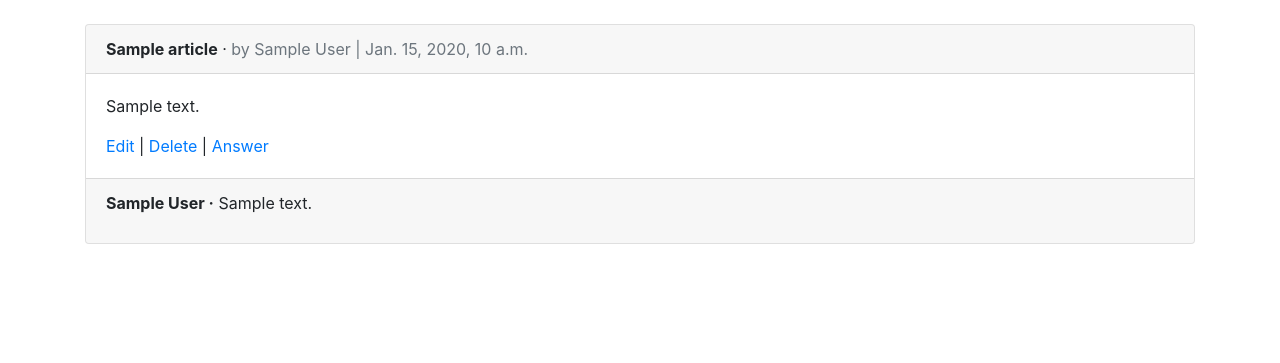
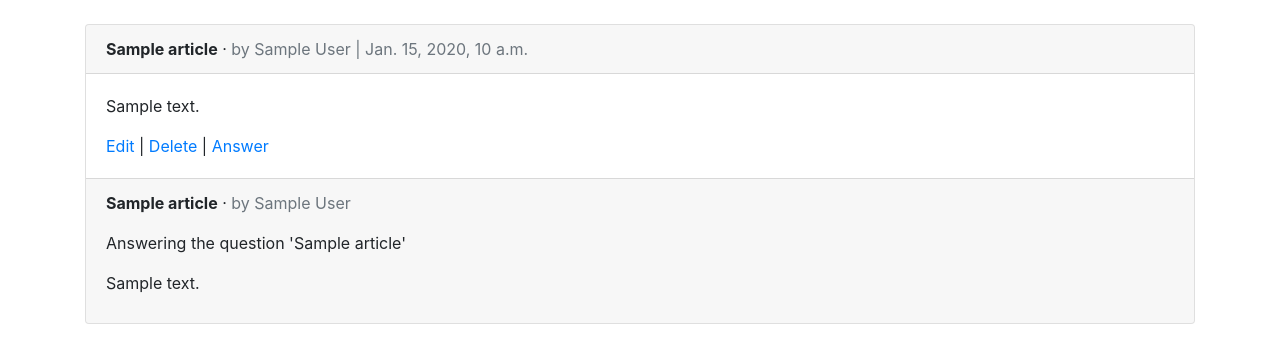
Before and after one commit to suryanshtokas/questiondjangoweb, a Django app: template templates/article_list.html in a window 1280 px wide. Shown: the part 56-419 px from the top of the page. Run offline with Django 3.2, Linux system fonts and the light colour scheme; the template is opened without the code that fills it: most values are stand-ins (such as "Sample title", 1, 10 or a date in 2020); some libraries are stand-ins or nearby versions.

Commit message:
Tweaked templates

```diff
--- a/answers/views.py
+++ b/answers/views.py
@@ -9,7 +9,7 @@ from .models import Answers
 # Create your views here.
 class AnswersListView(LoginRequiredMixin, ListView):
     model = Answers
-    template_name = 'answers_list.html'
+    template_name = 'article_list.html'
     login_url = 'login'
 
 class AnswersDetailView(LoginRequiredMixin, DetailView):
--- a/ques_project/settings.py
+++ b/ques_project/settings.py
@@ -26,7 +26,7 @@ BASE_DIR = os.path.dirname(os.path.dirname(os.path.abspath(__file__)))
 SECRET_KEY = '2_nfi3qr6(ct2f1nw4-=y10pq=*k9jt5yolf)in@z7z#q5p1h%'
 
 # SECURITY WARNING: don't run with debug turned on in production!
-DEBUG = True
+DEBUG = False
 
 ALLOWED_HOSTS = []
 
--- a/templates/article_list.html
+++ b/templates/article_list.html
@@ -1,6 +1,6 @@
 {% extends 'base.html' %}
 
-{% block title %}Articles{% endblock title %}
+{% block title %}Questions{% endblock title %}
 
 {% block content %}
   {% for article in object_list %}
@@ -17,13 +17,16 @@
 
       </div>
       <div class="card-footer">
-        {% for comment in article.comments.all %}
+        {% for article in object_list %}
           <p>
-            <span class="font-weight-bold">{{ comment.author }} &middot;</span>
-            {{ comment }}
+            <span class="font-weight-bold">{{ article.title }}</span> &middot;
+            <span class="text-muted">by {{ article.author }}
+
+            <p>Answering the question '{{ article.article }}'</p>
+            <p>{{ article.answer }}</p>
           </p>
         {% endfor %}
-      </div>
+        </div>
     </div>
     <br />
   {% endfor %}
```
